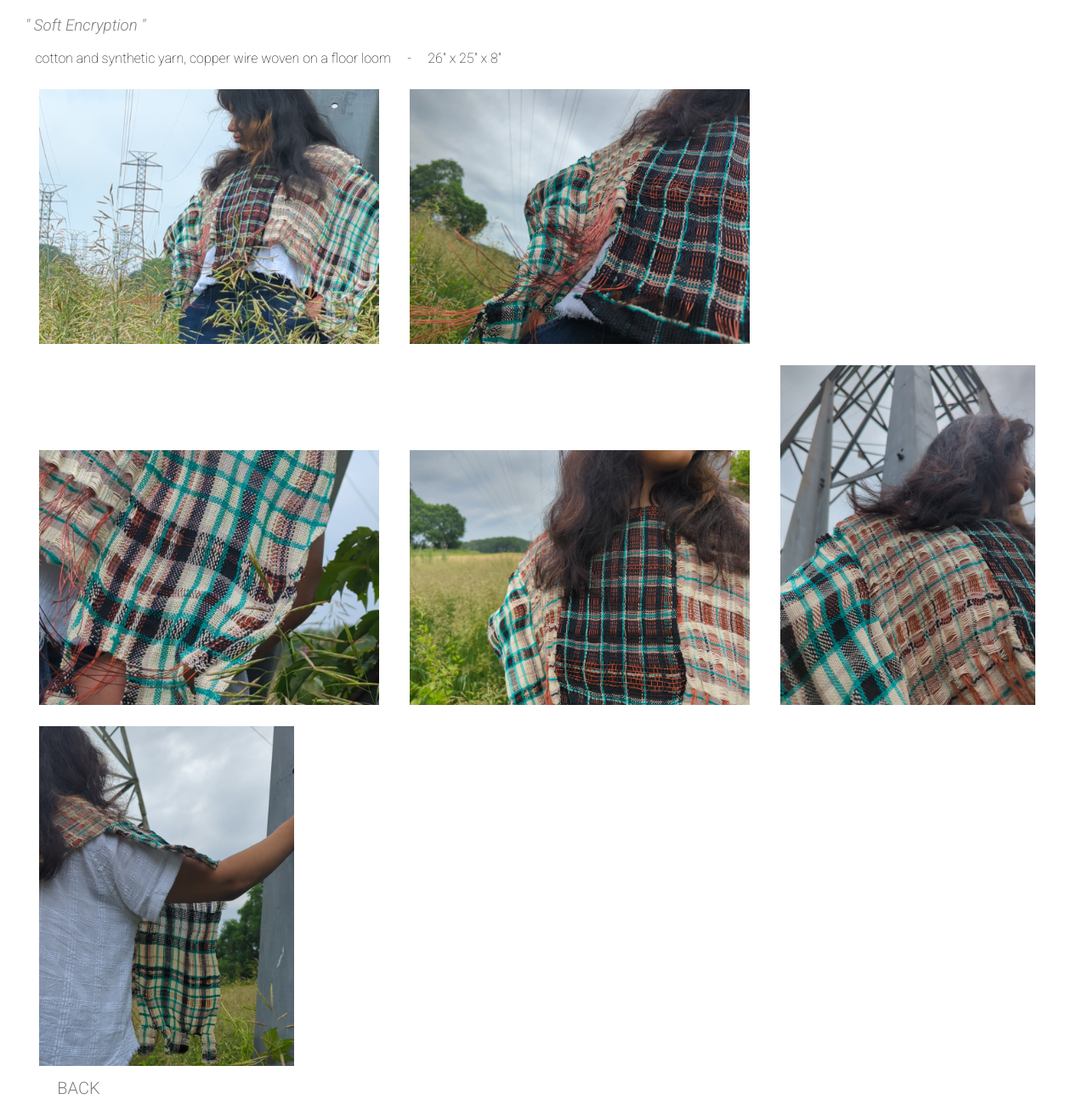
After one commit to mateoreggie/mateoreggie.github.io, a PHP site: page /textiles/projects/soft_encryption/soft_encryption.html in a window 1280 px wide. The commit adds this page. Shown: the whole page at 85% size. Run offline with PHP 8.4, Linux system fonts and the light colour scheme.

Commit message:
updating portfolio website with new project and material + size descriptions

```diff
--- a/styles.css
+++ b/styles.css
@@ -39,8 +39,15 @@ button img{
 	pointer-events:none;
 }
 
-img{
-
+.back{
+    margin-left:3%;
+    font-size:20px;
+    font-weight:300;
+    color:gray;
+    text-decoration:none;
+}
+.back:hover{
+    color:darkgray;
 }
 
 .contact{
@@ -115,6 +122,11 @@ h1 {
 	color:gray;
 }
 
+.info pre {
+    font-family:"Roboto", sans-serif;
+    font-weight:100;
+}
+
 .portcontent button{	position:relative;
 }
 .patcontent button{	position:relative;
@@ -127,12 +139,21 @@ h1 {
 	opacity:0;
 }
 
+.portcontent .vertical img{
+    margin:10px;
+    height:auto;
+    width:300px;
+    opacity:0;
+}
+
+
 .patcontent img{
 	margin:10px;
-	height:400px;
+	height:300px;
 	width:auto;
 	opacity:0;
 }
+
 
 .buttonoverlay{
 	position:absolute;
@@ -261,6 +282,10 @@ h1 {
 	left:41%;
 }
 
+#illusory{
+    left:16%;
+}
+
 #homecontent{
 	display:flex;
 	flex-direction:row;
--- a/textiles/materials/sample1/gallery.html
+++ b/textiles/materials/sample1/gallery.html
@@ -16,7 +16,9 @@
 </script>
 
 <body>
-
+  <div class="info">
+    <pre>polyester cotton blend, machine knit     -     12" x 8"</pre>
+  </div>
 <div class="portcontent">
 
 <button><img alt="Knit fabric with a pattern of vertical waving stripes in shades of black, yellow and muted browns to form a series of alternating rounded forms."
--- a/textiles/materials/sample2/gallery.html
+++ b/textiles/materials/sample2/gallery.html
@@ -14,6 +14,10 @@
 	window.addEventListener("load", onloadIndex);
 </script>
 <body>
+
+<div class="info">
+    <pre>polyester cotton blend and elastic yarn,  machine knit     -     6" x 8"</pre>
+  </div>
 
 <div class="portcontent">
 
--- a/textiles/materials/sample3/gallery.html
+++ b/textiles/materials/sample3/gallery.html
@@ -17,6 +17,10 @@
 
 <div class="portcontent">
 
+<div class="info">
+    <pre>polyester cotton blend, machine knit     -     12" x 10"</pre>
+  </div>
+
 <button><img alt="Cream colored knit fabric on a light background made up of a series of pleats and folds in a wave pattern to create a textured surface, with orange accents peeking out from behind the spaces between the knitting."
 class="clickable" src="./1.jpg"></button>
 <button><img alt="Detail of the wrong side of a cream colored knit fabric on a white background with a wavering surface, which shows two columns of pulled in stitches crossed by two bright orange stripes."
--- a/textiles/materials/sample4/gallery.html
+++ b/textiles/materials/sample4/gallery.html
@@ -14,6 +14,10 @@
 	window.addEventListener("load", onloadIndex);
 </script>
 <body>
+
+<div class="info">
+    <pre>polyester cotton blend, machine knit     -     12" x 10"</pre>
+  </div>
 
 <div class="portcontent">
 
--- a/textiles/materials/sample5/gallery.html
+++ b/textiles/materials/sample5/gallery.html
@@ -14,6 +14,10 @@
 	window.addEventListener("load", onloadIndex);
 </script>
 <body>
+
+<div class="info">
+    <pre>polyester cotton blend, machine knit     -     12" x 10"</pre>
+  </div>
 
 <div class="portcontent">
 
--- a/textiles/materials/sample6/gallery.html
+++ b/textiles/materials/sample6/gallery.html
@@ -15,7 +15,13 @@
 </script>
 <body>
 
+<div class="info">
+    <pre>polyester cotton blend, machine knit     -     10" x 7" x 10"</pre>
+  </div>
+
 <div class="portcontent">
+
+
 
 <button><img alt="Soft knit structure in the form of four symmetrical cones on a white backdrop. The cones feature lace holes down the sides and bright, contrasting stripe patterns, with the foreground cones featuring neon yellow stripes, and the background cones feature pink stripes."
 class="clickable"src="./1.jpg"></img></button>
--- a/textiles/materials/sample7/gallery.html
+++ b/textiles/materials/sample7/gallery.html
@@ -13,6 +13,10 @@
 	window.addEventListener("load", onloadIndex);
 </script>
 <body>
+
+<div class="info">
+    <pre>polyester cotton blend and mohair yarn, machine knit     -     12" x 4" x 10"</pre>
+  </div>
 
 <div class="portcontent">
 
--- a/textiles/projects/illusory_world_portal/illusory_world.html
+++ b/textiles/projects/illusory_world_portal/illusory_world.html
@@ -19,7 +19,7 @@
 
 <div class="info">
 <h3>" Illusory World Portal "</h3>
-<!-- <p>Lorem ipsum dolor sit amet, consectetur adipiscing elit, sed do eiusmod tempor incididunt ut labore et dolore magna aliqua. Ut enim ad minim veniam, quis nostrud exercitation ullamco laboris nisi ut aliquip ex ea commodo consequat. Duis aute irure dolor in reprehenderit in voluptate velit esse cillum dolore eu fugiat nulla pariatur. Excepteur sint occaecat cupidatat non proident, sunt in culpa qui officia deserunt mollit anim id est laborum</p> -->
+<pre>cotton, wool, and polyester yarn, reed boning around the rim - knit on a knitting machine      -      30" x 56" x 30" </pre>
 </div>
 <div class="portcontent">
 
@@ -36,9 +36,8 @@ class="clickable" src="./5.jpg"></img></button>
 class="clickable" src="./4.jpg"></img></button>
 <button><img alt="Upward view of a tunnel made of knitted fabric ending in a bright white light that illuminates the forms made by pleats. The walls have a checkerboard pattern in purple and yellow which becomes pink and yellow, and numerous pleats which follow the wavering surface all the way up." class="clickable" src="./3.jpg"></img></button>
 
-<!--<a href="../pr_landing.html">back</a>-->
-
 </div>
+<a class="back" href="../pr_landing.html">BACK</a>
 
 </body>
 
--- a/textiles/projects/projects.html
+++ b/textiles/projects/projects.html
@@ -25,7 +25,7 @@
 <li><a href="../../other.html">Web Projects</a>
 </ul>
 
-<iframe title="Examples of finished pieces" class="portfolio" src="./illusory_world_portal/illusory_world.html">
+<iframe title="Examples of finished pieces" class="portfolio" src="./pr_landing.html">
 </iframe>
 
 
--- /dev/null
+++ b/textiles/projects/soft_encryption/soft_encryption.html
@@ -0,0 +1,39 @@
+<!DOCTYPE html>
+<!-- SOFT_ENCRYPTION -->
+<head>
+  <meta lang ="en">
+  <meta charset = "utf-8">
+  <title>LANDING PAGE</title>
+  <link rel="stylesheet" href="../../../styles.css">
+<link rel="preconnect" href="https://fonts.gstatic.com" crossorigin>
+<link href="https://fonts.googleapis.com/css2?family=Roboto:ital,wght@0,100;0,300;0,400;0,500;0,700;0,900;1,100;1,300;1,400;1,500;1,700;1,900&family=Rubik:ital,wght@0,300..900;1,300..900&display=swap" rel="stylesheet">
+</head>
+
+<script type="text/javascript" src="../../../js.js"></script>
+<script type="text/javascript">
+
+	window.addEventListener("load", onloadIndex);
+</script>
+
+<body>
+  <div class="info">
+    <h3> " Soft Encryption "</h3>
+    <pre>   cotton and synthetic yarn, copper wire woven on a floor loom     -     26" x 25" x 8" </pre>
+  </div>
+  <div class="portcontent">
+    <button><img alt="temp" class="clickable" src="./0.jpg">
+    </img></button>
+    <button><img alt="temp" class="clickable" src="./1.jpg">
+    </img></button>
+    <button><img alt="temp" class="clickable" src="./2.jpg">
+    </img></button>
+    <button><img alt="temp" class="clickable" src="./3.jpg">
+    </img></button>
+    <button class="vertical"><img alt="temp" class="clickable" src="./4.jpg">
+      <button class="vertical"><img alt="temp" class="clickable" src="./5.jpg">
+      </img></button>
+  </div>
+  <a class="back" href="../pr_landing.html">BACK</a>
+</body>
+
+</html>
```
Also changed, not shown: textiles/projects/pr_landing.html (+22 -2 lines), textiles/projects/soft_encryption/0.jpg (added), textiles/projects/soft_encryption/1.jpg (added), textiles/projects/soft_encryption/2.jpg (added), textiles/projects/soft_encryption/3.jpg (added), textiles/projects/soft_encryption/4.jpg (added), textiles/projects/soft_encryption/5.jpg (added), textiles/projects/soft_encryption/icon.jpg (added), 1 other file.
